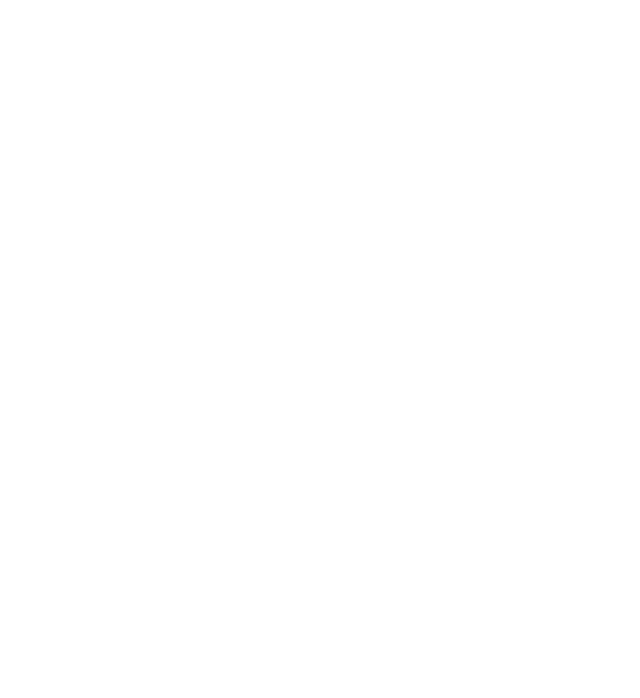
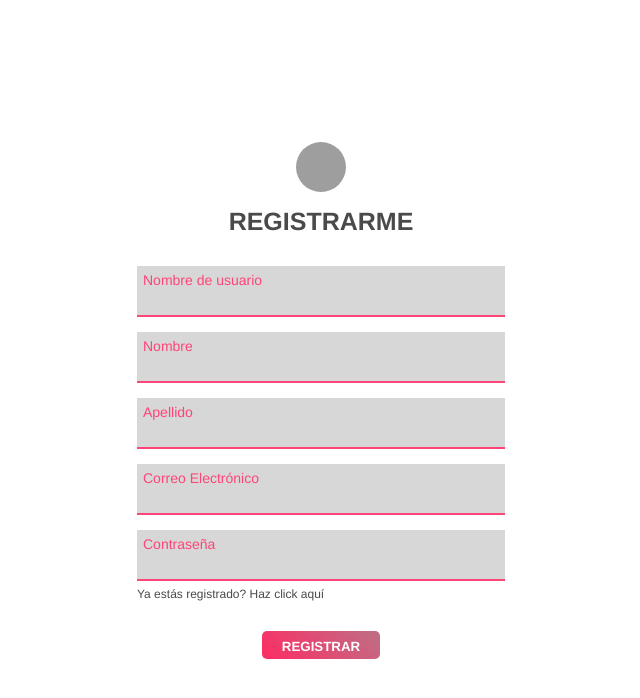
Before and after one commit to micaelalozano/WEHEARTITbyLozano, a React (Create React App) app: page /registrarme in a window 1280 px wide. Before the commit this address had no page. Shown: the top 698 px of the page, without its empty margins (319-959 px from the left). Built offline with nearby package versions, Linux system fonts and the light colour scheme; grey boxes are pictures that could not be loaded.

Commit message:
Adding latest update to Git

```diff
--- a/src/App.jsx
+++ b/src/App.jsx
@@ -2,6 +2,8 @@ import React from "react";
 //import axios from "axios";
 import { Route, Routes } from "react-router-dom";
 import Inicio from "./pages/Inicio";
+import Login from "./pages/Login";
+import Register from "./pages/Register";
 
 const App = () => {
   /*{  const [user, setUser] = useState({});
@@ -22,6 +24,8 @@ const App = () => {
     <>
       <Routes>
         <Route path="/" element={<Inicio />} />
+        <Route path="/login" element={<Login />} />
+        <Route path="/registrarme" element={<Register />} />
       </Routes>
     </>
   );
--- a/src/components/NavCelular.jsx
+++ b/src/components/NavCelular.jsx
@@ -1,8 +1,16 @@
 import React, { useState, useEffect } from "react";
 import Modal from "@mui/material/Modal";
+//Icons
 import MoreVertIcon from "@mui/icons-material/MoreVert";
 import DensityMediumIcon from "@mui/icons-material/DensityMedium";
 import CloseIcon from "@mui/icons-material/Close";
+import HomeOutlinedIcon from "@mui/icons-material/HomeOutlined";
+import GridViewOutlinedIcon from "@mui/icons-material/GridViewOutlined";
+import WebIcon from "@mui/icons-material/Web";
+import PeopleAltOutlinedIcon from "@mui/icons-material/PeopleAltOutlined";
+import AddOutlinedIcon from "@mui/icons-material/AddOutlined";
+import NotificationsNoneOutlinedIcon from "@mui/icons-material/NotificationsNoneOutlined";
+import EmailOutlinedIcon from "@mui/icons-material/EmailOutlined";
 //Estilos
 import "../estilos/navCelular.css";
 
@@ -31,13 +39,64 @@ const NavCelular = () => {
                 alt="Pic"
               />
               <button className="btn-close" onClick={handleClose}>
-                <CloseIcon
-                  sx={{ fontSize: 20 }}
-                  style={{ color: "#ffffff" }}
-                />
+                <CloseIcon sx={{ fontSize: 20 }} style={{ color: "#ffffff" }} />
               </button>
               <button className="btn-sesion">Iniciar Sesión</button>
             </div>
+            <ul className="ul-side">
+              <li className="li-p">
+                <HomeOutlinedIcon
+                  sx={{ fontSize: 18 }}
+                  style={{ color: "#4a4a4a" }}
+                />
+                <p className="li-x">Inicio</p>
+              </li>
+              <li className="li-p">
+                <GridViewOutlinedIcon
+                  sx={{ fontSize: 16 }}
+                  style={{ color: "#4a4a4a" }}
+                />
+                <p className="li-x">Descubre</p>
+              </li>
+              <li className="li-p">
+                <WebIcon sx={{ fontSize: 17 }} style={{ color: "#4a4a4a" }} />
+                <p className="li-x">Colecciones</p>
+              </li>
+              <li className="li-p">
+                <PeopleAltOutlinedIcon
+                  sx={{ fontSize: 18 }}
+                  style={{ color: "#4a4a4a" }}
+                />
+                <p className="li-x">Gente</p>
+              </li>
+              <li className="li-p">
+                <AddOutlinedIcon
+                  sx={{ fontSize: 19 }}
+                  style={{ color: "#4a4a4a" }}
+                />
+                <p className="li-x">Agrega Imágenes</p>
+              </li>
+              <li className="li-p">
+                <NotificationsNoneOutlinedIcon
+                  sx={{ fontSize: 19 }}
+                  style={{ color: "#4a4a4a" }}
+                />
+                <p className="li-x">Notificaciones</p>
+              </li>
+              <li className="li-p">
+                <EmailOutlinedIcon
+                  sx={{ fontSize: 18 }}
+                  style={{ color: "#4a4a4a" }}
+                />
+                <p className="li-x">Mensajes</p>
+              </li>
+            </ul>
+            <ul className="ul-side-dos">
+              <li className="li-dos-color">¡Suscríbete ahora!</li>
+              <li className="li-dos">Encontrar a mis amigos</li>
+              <li className="li-dos">Invitar amigos</li>
+              <li className="li-dos">Configuraciones</li>
+            </ul>
           </div>
         </Modal>
         <input
--- a/src/components/Navbar.jsx
+++ b/src/components/Navbar.jsx
@@ -1,4 +1,7 @@
 import React from "react";
+import { Link } from "react-router-dom";
+import heart from "../assets/heart.png";
+//Iconos
 import HomeOutlinedIcon from "@mui/icons-material/HomeOutlined";
 import GridViewOutlinedIcon from "@mui/icons-material/GridViewOutlined";
 import LocalFloristOutlinedIcon from "@mui/icons-material/LocalFloristOutlined";
@@ -10,7 +13,6 @@ import { RiChat3Line } from "react-icons/ri";
 import { BiBell } from "react-icons/bi";
 import { RiLoginCircleLine } from "react-icons/ri";
 import { IoMdArrowDropdown } from "react-icons/io";
-import heart from "../assets/heart.png";
 //Estilos
 import "../estilos/navbar.css";
 
@@ -90,9 +92,11 @@ const Navbar = () => {
             </span>
           </li>
           <li className="nav-li-icons">
-            <span className="tooltip" mensaje="Iniciar Sesión">
-              <RiLoginCircleLine size={21} style={{ color: "#4a4a4a" }} />
-            </span>
+            <Link to="/login">
+              <span className="tooltip" mensaje="Iniciar Sesión">
+                <RiLoginCircleLine size={21} style={{ color: "#4a4a4a" }} />
+              </span>
+            </Link>
           </li>
           <li className="nav-li-icons">
             <IoMdArrowDropdown size={21} style={{ color: "#4a4a4a" }} />
--- /dev/null
+++ b/src/estilos/login.css
@@ -0,0 +1,110 @@
+.login-contenedor {
+  display: flex;
+  justify-content: center;
+  align-items: center;
+  flex-direction: column;
+  width: 100%;
+  height: 100vh;
+}
+
+.login-img {
+  width: 50px;
+  height: 50px;
+  border-radius: 100%;
+  margin-bottom: 15px;
+}
+
+.login-h2 {
+  color: #4a4a4a;
+  font-size: 25px;
+}
+
+.form-login {
+  padding: 0em 1em;
+  display: flex;
+  flex-direction: column;
+  width: 100%;
+  max-width: 400px;
+  margin-top: 30px;
+}
+
+.login-input {
+  font-size: 14px;
+  padding-left: 6px;
+  padding-bottom: 5px;
+  border: none;
+  height: 23px;
+  margin-bottom: 25px;
+  outline: none;
+  background-color: rgba(201, 201, 201, 0.74);
+  border-bottom: solid #ff4477 2px;
+}
+
+.login-input-dos {
+  font-size: 14px;
+  padding-left: 6px;
+  padding-bottom: 5px;
+  border: none;
+  height: 23px;
+  outline: none;
+  background-color: rgba(201, 201, 201, 0.74);
+  border-bottom: solid #ff4477 2px;
+}
+
+.login-label {
+  color: #ff4477;
+  background-color: rgba(201, 201, 201, 0.74);
+  font-weight: 500;
+  padding: 6px;
+  font-size: 14px;
+}
+
+.login-p {
+  color: #4a4a4a;
+  margin-top: 6px;
+  font-size: 12px;
+  cursor: pointer;
+}
+
+.login-btn {
+  color: white;
+  font-weight: 600;
+  padding: 0px 20px;
+  padding-top: 8px;
+  padding-bottom: 5px;
+  margin-top: 30px;
+  border: none;
+  border-radius: 5px;
+  background: linear-gradient(50deg, #fd2c64, #be6f85);
+  cursor: pointer;
+}
+
+.login-btn:hover {
+  color: rgb(53, 53, 53);
+  background: linear-gradient(50deg, #be6f85, #fd2c64);
+}
+
+/* {REGISTER} */
+
+.register-input {
+    font-size: 14px;
+    padding-left: 6px;
+    padding-bottom: 5px;
+    border: none;
+    height: 23px;
+    margin-bottom: 15px;
+    outline: none;
+    background-color: rgba(201, 201, 201, 0.74);
+    border-bottom: solid #ff4477 2px;
+  }
+
+  .register-input-dos {
+    font-size: 14px;
+    padding-left: 6px;
+    padding-bottom: 5px;
+    border: none;
+    height: 23px;
+    outline: none;
+    background-color: rgba(201, 201, 201, 0.74);
+    border-bottom: solid #ff4477 2px;
+  }
--- a/src/estilos/navCelular.css
+++ b/src/estilos/navCelular.css
@@ -78,27 +78,28 @@
 
 .modal-contenedor {
   display: flex;
+  flex-direction: column;
   height: 100vh;
   width: 100%;
   max-width: 300px;
   background-color: white;
 }
 
-.first-modal{
+.first-modal {
   display: flex;
   flex-direction: column;
   position: relative;
   width: 100%;
-  height: 200px;
+  height: 180px;
   box-shadow: 0 2px 4px rgba(0, 0, 0, 0.2), 0 -1px 1px rgba(0, 0, 0, 0.1);
 }
 
-.img-modal{
+.img-modal {
   width: 100%;
   height: 100%;
 }
 
-.btn-close{
+.btn-close {
   background-color: transparent;
   position: absolute;
   font-weight: 900;
@@ -112,7 +113,7 @@
   cursor: pointer;
 }
 
-.btn-sesion{
+.btn-sesion {
   padding: 5px 0px;
   position: absolute;
   right: 5%;
@@ -126,6 +127,44 @@
   box-shadow: 0 2px 4px rgba(0, 0, 0, 0.2), 0 -1px 1px rgba(0, 0, 0, 0.1);
   border-radius: 4px;
   cursor: pointer;
+}
+
+.ul-side {
+  padding-left: 0.8em;
+  padding-top: 20px;
+  box-shadow: 0 1px 0 rgba(0, 0, 0, 0.171);
+}
+
+.li-p {
+  display: flex;
+  align-items: center;
+  color: #3b3b3b;
+  margin-bottom: 15px;
+}
+
+.li-x {
+  font-size: 13.5px;
+  margin-top: 5px;
+  margin-left: 20px;
+  cursor: pointer;
+}
+
+.ul-side-dos {
+  padding-left: 0.8em;
+  padding-top: 20px;
+}
+
+.li-dos {
+  font-size: 13px;
+  margin-bottom: 15px;
+  color: #3b3b3b;
+}
+
+.li-dos-color {
+  font-size: 13px;
+  font-weight: 600;
+  margin-bottom: 15px;
+  color: #ff4477;
 }
 
 @media screen and (min-width: 1150px) {
--- /dev/null
+++ b/src/pages/Login.jsx
@@ -0,0 +1,31 @@
+import React from "react";
+import { Link } from "react-router-dom";
+//Estilos
+import "../estilos/login.css";
+
+const Login = () => {
+  return (
+    <>
+      <div className="login-contenedor">
+        <img
+          className="login-img"
+          src="https://data.whicdn.com/avatars/13431676/profile.png?t=1528298948"
+          alt="Logo"
+        />
+        <h2 className="login-h2">INICIAR SESIÓN</h2>
+        <form className="form-login" method="post">
+          <label className="login-label">Correo Electrónico</label>
+          <input className="login-input" type="text" />
+          <label className="login-label">Contraseña</label>
+          <input className="login-input-dos" type="password" />
+          <Link to="/registrarme">
+            <p className="login-p">Aún no estás registrado? Haz click aquí</p>
+          </Link>
+        </form>
+        <button className="login-btn">INICIAR</button>
+      </div>
+    </>
+  );
+};
+
+export default Login;
--- /dev/null
+++ b/src/pages/Register.jsx
@@ -0,0 +1,38 @@
+import React from "react";
+import { Link } from "react-router-dom";
+//Estilos
+import "../estilos/login.css";
+
+const Register = () => {
+  return (
+    <>
+      {" "}
+      <div className="login-contenedor">
+        <img
+          className="login-img"
+          src="https://data.whicdn.com/avatars/13431676/profile.png?t=1528298948"
+          alt="Logo"
+        />
+        <h2 className="login-h2">REGISTRARME</h2>
+        <form className="form-login" method="post">
+          <label className="login-label">Nombre de usuario</label>
+          <input className="register-input" type="text" />
+          <label className="login-label">Nombre</label>
+          <input className="register-input" type="text" />
+          <label className="login-label">Apellido</label>
+          <input className="register-input" type="text" />
+          <label className="login-label">Correo Electrónico</label>
+          <input className="register-input" type="text" />
+          <label className="login-label">Contraseña</label>
+          <input className="register-input-dos" type="password" />
+          <Link to="/login">
+            <p className="login-p">Ya estás registrado? Haz click aquí</p>
+          </Link>
+        </form>
+        <button className="login-btn">REGISTRAR</button>
+      </div>
+    </>
+  );
+};
+
+export default Register;
```
